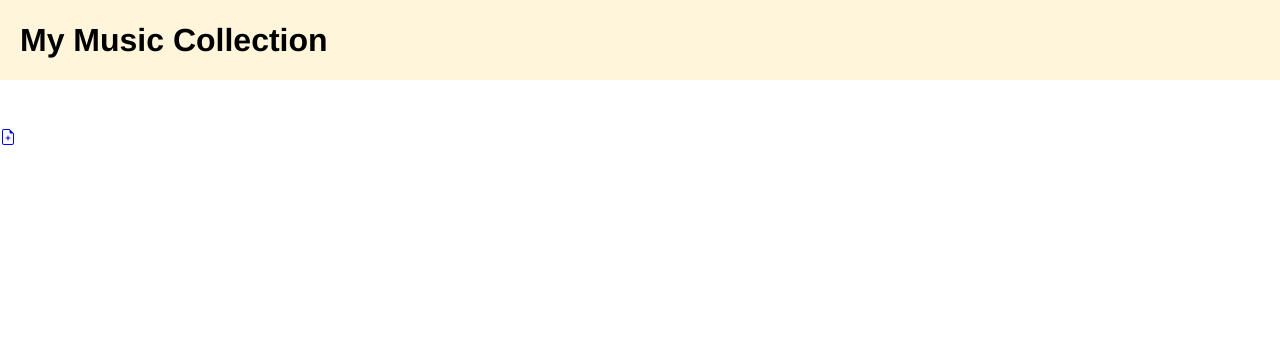
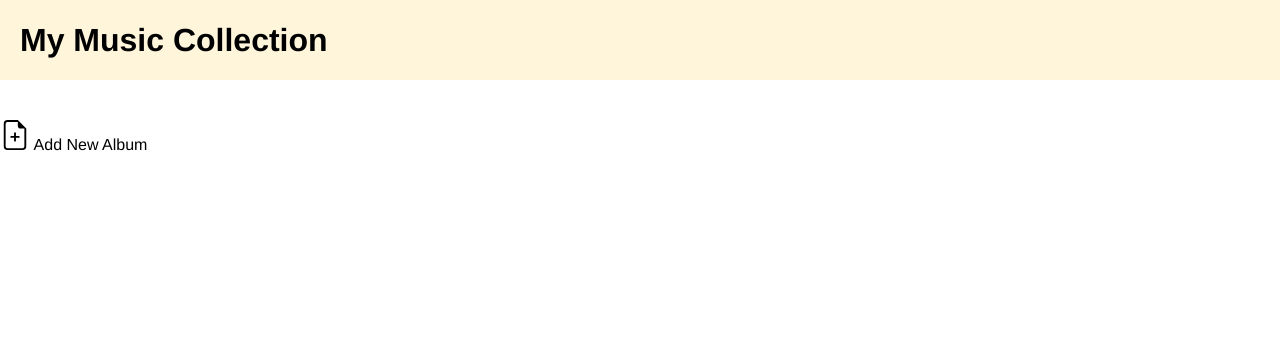
Before and after one commit to Momentum-Team-8/django-music-roanblanchard, a Django app: page / in a window 1280 px wide. Shown: the top 340 px of the page. Run offline with Django 3.2, Linux system fonts and the light colour scheme; data that the repository does not hold is empty.

Commit message:
added a bit more styling

```diff
--- a/albums/static/css/albums.css
+++ b/albums/static/css/albums.css
@@ -41,6 +41,12 @@ p {
     margin-bottom: 30px;
 }
 
-.top-menu {
+a.top-menu {
+    margin-bottom: 60px;
+    padding-bottom: 60px;
+    color: black;
+}
 
+button {
+    margin-left: 30px;
 }
--- a/albums/templates/albums/post_list.html
+++ b/albums/templates/albums/post_list.html
@@ -3,7 +3,7 @@
 
 {% block content %}
 <a href="{% url 'album_new' %}" class="top-menu">
-    {% include './icons/file-earmark-plus (1).svg' %}
+    {% include './icons/file-earmark-plus (1).svg' %} Add New Album
     {% for album in albums %}
         <article>
             <!-- <time>published: {{ album.published_date }}</time> -->
```
Also changed, not shown: albums/templates/albums/icons/file-earmark-plus (1).svg.
